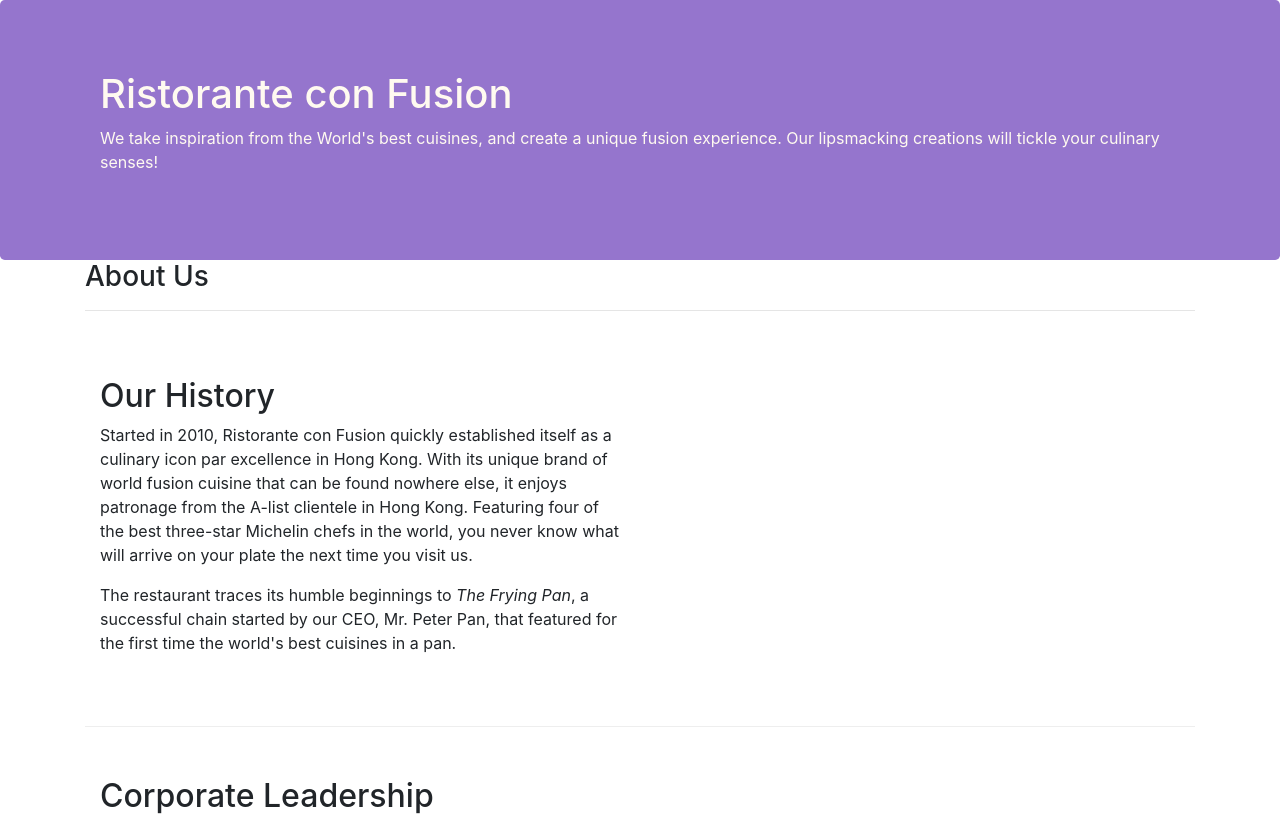
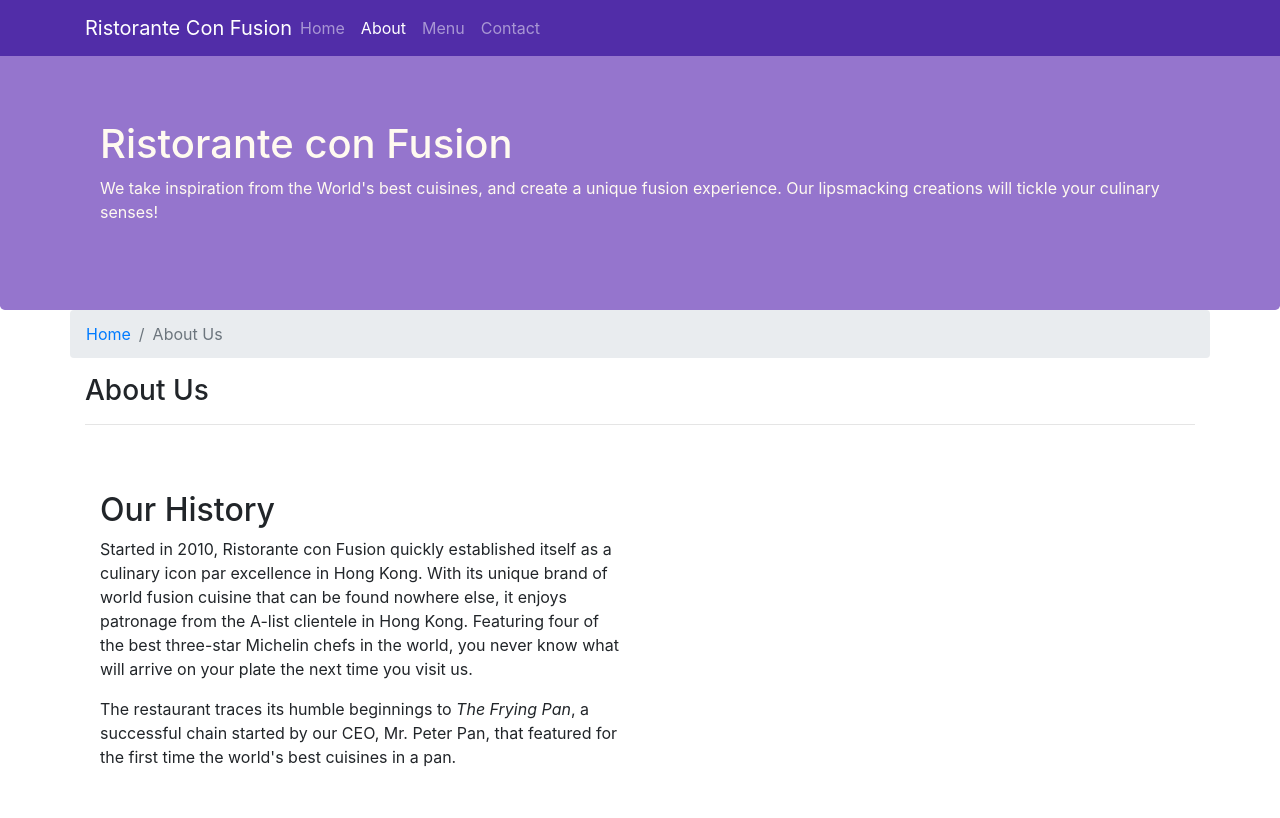
Before and after one commit to hmdyyldrm/c-bootstrap, a website: page aboutus.html in a window 1280 px wide. Shown: the top 818 px of the page. Drawn offline with nearby package versions, Linux system fonts and the light colour scheme.

Commit message:
navbar and breadcrumb

```diff
--- a/aboutus.html
+++ b/aboutus.html
@@ -17,6 +17,23 @@
 
 <body>
 
+    <nav class="navbar navbar-dark navbar-expand-sm fixed-top">
+        <div class="container">
+            <button class="navbar-toggler" type="button" data-toggle="collapse" data-target="#Navbar">
+                <span class="navbar-toggler-icon"></span>
+            </button>
+            <a href="#" class="navbar-brand mr-auto">Ristorante Con Fusion</a>
+            <div class="collapse navbar-collapse" id="Navbar">
+                <ul class="navbar-nav mr-auto">
+                    <li class="nav-item"><a href="./index.html" class="nav-link">Home</a></li>
+                    <li class="nav-item active"><a href="#" class="nav-link">About</a></li>
+                    <li class="nav-item"><a href="#" class="nav-link">Menu</a></li>
+                    <li class="nav-item"><a href="#" class="nav-link">Contact</a></li>
+                </ul>
+            </div>
+        </div>
+    </nav>
+
     <header class="jumbotron">
         <div class="container">
             <div class="row row-header">
@@ -31,6 +48,10 @@
 
     <div class="container">
         <div class="row">
+            <ol class="col-12 breadcrumb">
+                <li class="breadcrumb-item"><a href="./index.html">Home</a></li>
+                <li class="breadcrumb-item active">About Us</li>
+            </ol>
             <div class="col-12 col-sm">
                <h3>About Us</h3>
                <hr>
@@ -70,7 +91,7 @@
                 <div class="col-4 offset-1 col-sm-2">
                     <h5>Links</h5>
                     <ul class="list-unstyled">
-                        <li><a href="#">Home</a></li>
+                        <li><a href="./index.html">Home</a></li>
                         <li><a href="#">About</a></li>
                         <li><a href="#">Menu</a></li>
                         <li><a href="#">Contact</a></li>
--- a/css/styles.css
+++ b/css/styles.css
@@ -28,3 +28,13 @@
     margin: 0px;
     color: #0f0f0f;
 }
+
+body{
+    padding: 50px 0px 0px 0px;
+    z-index: 0;
+}
+
+.navbar-dark{
+    background-color: #512da8;
+
+}
```
Also changed, not shown: index.html (+19 -1 lines).
